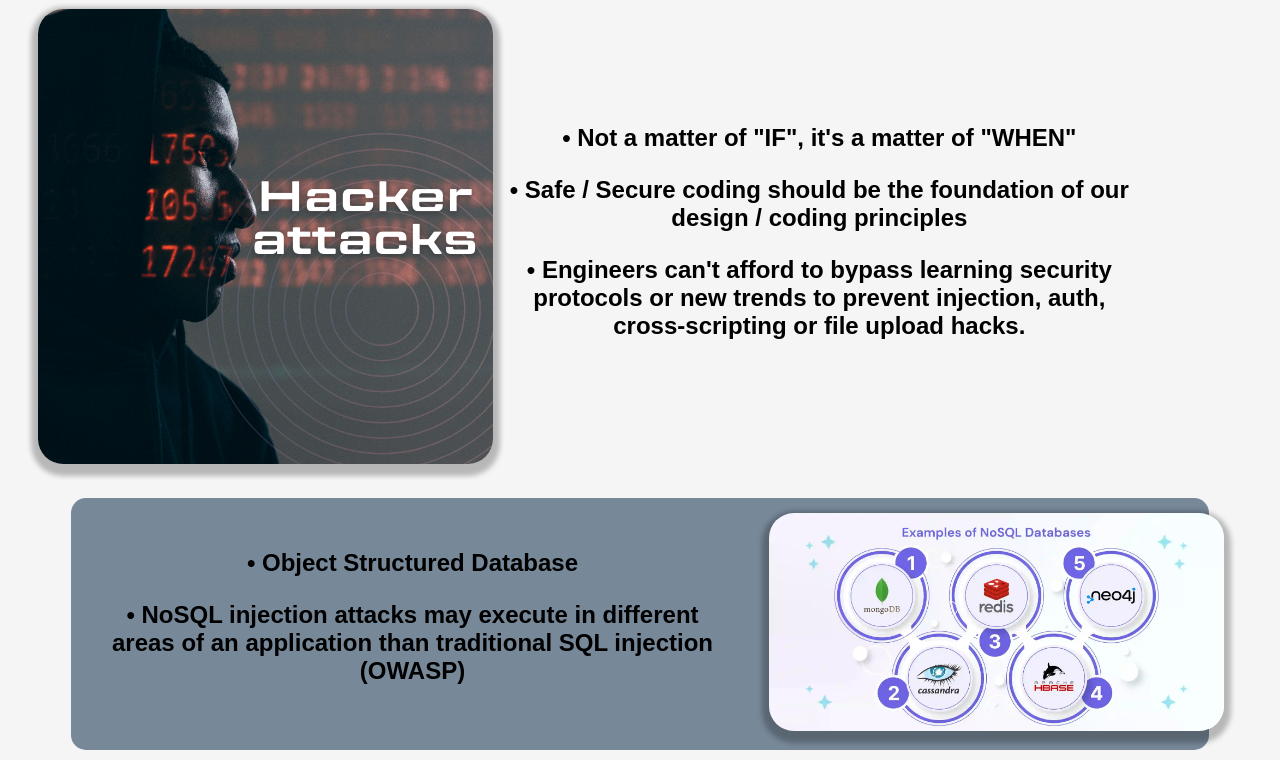
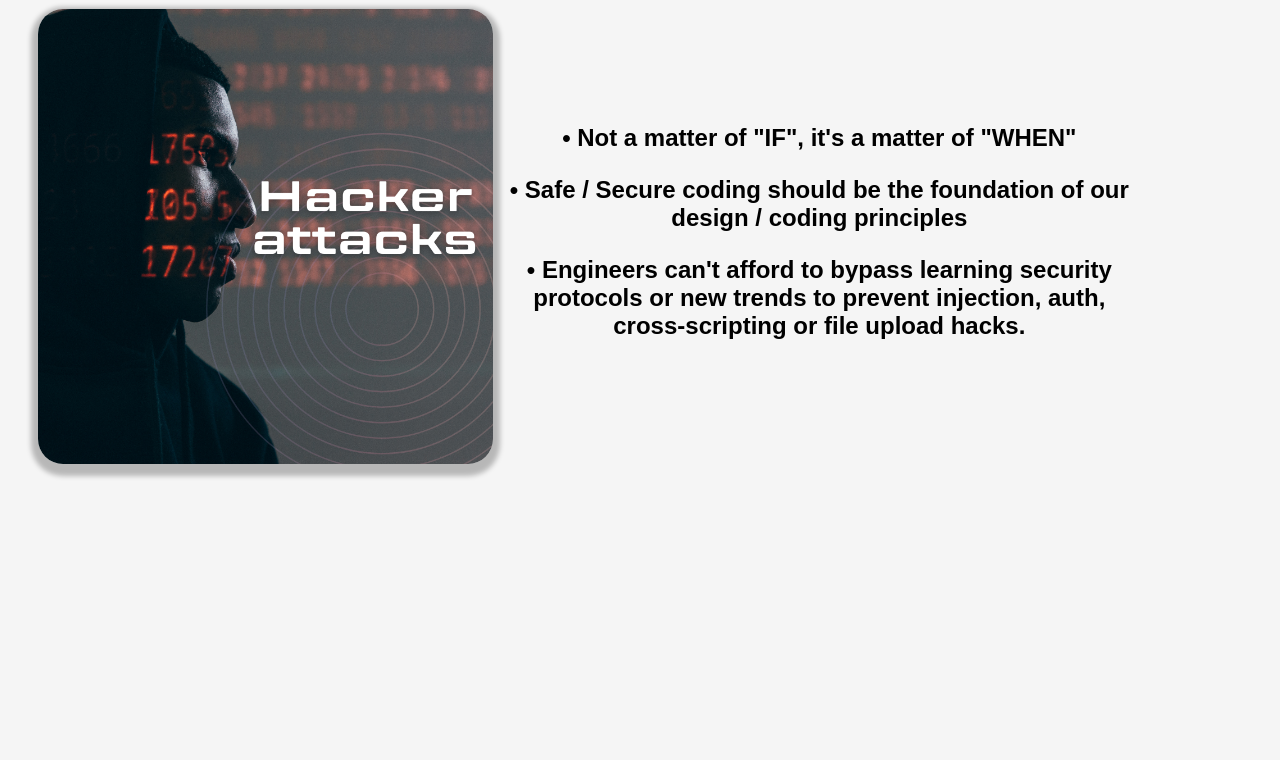
Before and after one commit to kirksurber1/ethics, a plain HTML site: page considerations.html in a window 1280 px wide. Shown: the part 338-1098 px from the top of the page. After the commit the page ends 836 px from the top, so only its background shows below. Drawn offline with Linux system fonts and the light colour scheme.

Commit message:
adjust sql image

```diff
--- a/considerations.html
+++ b/considerations.html
@@ -45,14 +45,6 @@
         </div>
 
     </div>
-    <div class="photoRight" style="background-color: lightslategray;">
-        <div class="infoContainer">
-            <p class="bulletPoint">•  Object Structured Database</p>
-            <p class="bulletPoint">•  NoSQL injection attacks may execute in different areas of an application than traditional SQL injection (OWASP)</p>
-        </div>
-        <div class="photoContainer">
-            <img src="./images/NoSQLExamples.webp">
-        </div>
-    </div>
+
 </body>
 </html>
```
Also changed, not shown: index.html (+1 -1 lines).
